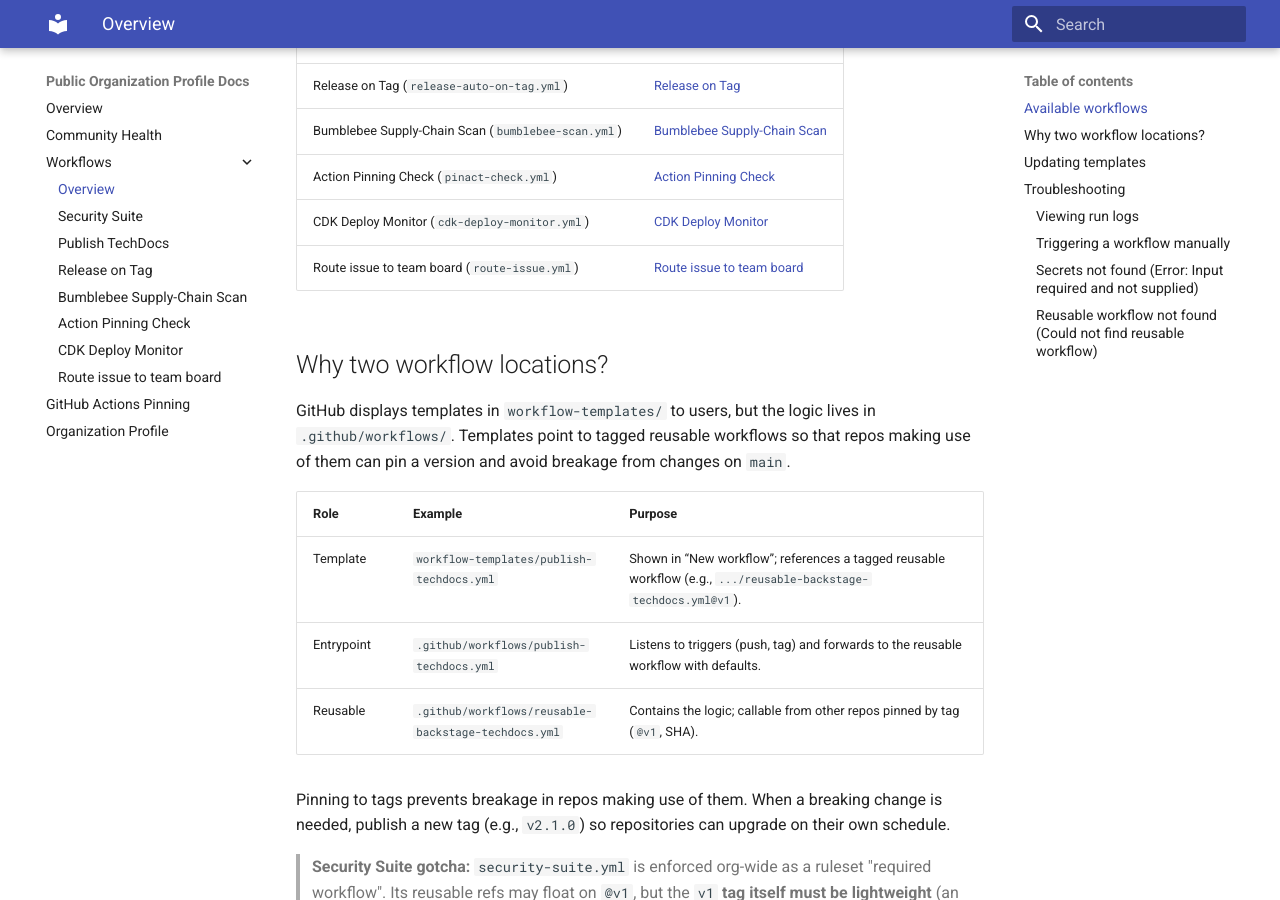
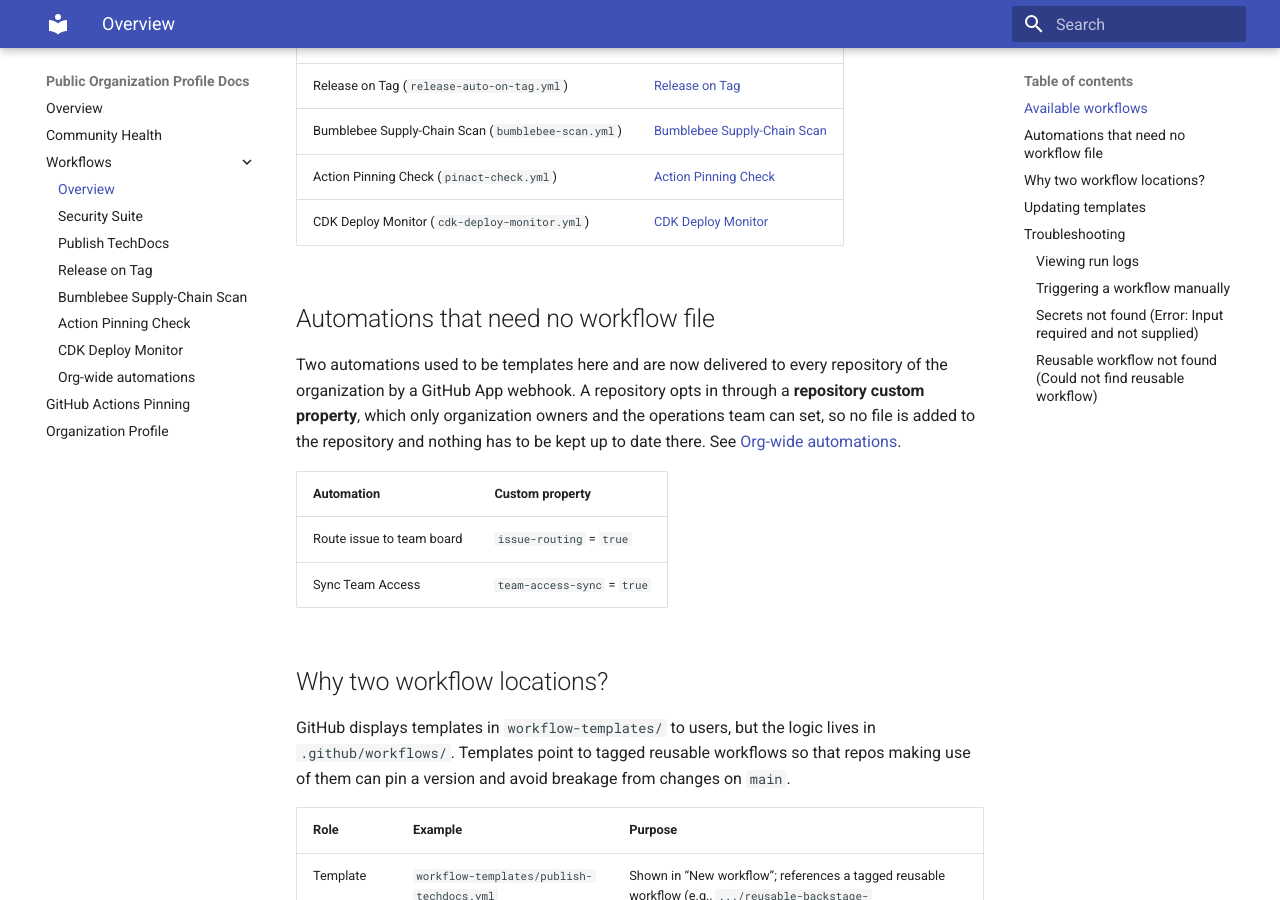
Before and after one commit to geolonia/.github, an MkDocs documentation site: the page built from docs/workflows.md, in a window 1280 px wide and 900 px high, scrolled down 421 px. Built offline with MkDocs 1.6.1 and Material for MkDocs 9.7.7, drawn with Linux system fonts in a browser that asks for light colours.

Commit message:
chore: retire the route-issue and sync-team-access templates in favour of the org-wide webhook (#149)
Issue routing and the team-access nudge are now delivered to every repository
by a GitHub App webhook, gated per repository on the custom properties
issue-routing and team-access-sync. A repository no longer needs a workflow
file or access to the dispatch secrets to take part.

- Remove workflow-templates/route-issue.yml and sync-team-access.yml with
  their .properties.json, so the "New workflow" picker stops offering files
  that would only produce a duplicate run.
- Remove this repository's own route-issue.yml caller; the property is set
  on this repository instead.
- Keep both reusables for the repositories that still call them at a SHA pin,
  marked as retained for existing callers only; they go with the last caller.
- Replace docs/workflows/route-issue.md with docs/workflows/org-wide-automations.md
  (how to opt in through the custom property, what a repository no longer
  needs, troubleshooting) and point the workflows overview and mkdocs at it.
- Adjust comments in dependabot.yml and zizmor.yml that used route-issue.yml
  as their example.

```diff
--- a/docs/workflows.md
+++ b/docs/workflows.md
@@ -14,7 +14,20 @@ under `.github/workflows/`.
 | Bumblebee Supply-Chain Scan (`bumblebee-scan.yml`) | [Bumblebee Supply-Chain Scan](workflows/bumblebee-scan.md) |
 | Action Pinning Check (`pinact-check.yml`) | [Action Pinning Check](workflows/pinact-check.md) |
 | CDK Deploy Monitor (`cdk-deploy-monitor.yml`) | [CDK Deploy Monitor](workflows/cdk-deploy-monitor.md) |
-| Route issue to team board (`route-issue.yml`) | [Route issue to team board](workflows/route-issue.md) |
+
+## Automations that need no workflow file
+
+Two automations used to be templates here and are now delivered to every
+repository of the organization by a GitHub App webhook. A repository opts in
+through a **repository custom property**, which only organization owners and
+the operations team can set, so no file is added to the repository and nothing
+has to be kept up to date there. See
+[Org-wide automations](workflows/org-wide-automations.md).
+
+| Automation | Custom property |
+| --- | --- |
+| Route issue to team board | `issue-routing` = `true` |
+| Sync Team Access | `team-access-sync` = `true` |
 
 ## Why two workflow locations?
 
--- a/mkdocs.yml
+++ b/mkdocs.yml
@@ -10,7 +10,7 @@ nav:
       - Bumblebee Supply-Chain Scan: workflows/bumblebee-scan.md
       - Action Pinning Check: workflows/pinact-check.md
       - CDK Deploy Monitor: workflows/cdk-deploy-monitor.md
-      - Route issue to team board: workflows/route-issue.md
+      - Org-wide automations: workflows/org-wide-automations.md
   - GitHub Actions Pinning: github-actions-pinning.md
   - Organization Profile: profile.md
 docs_dir: docs
--- a/zizmor.yml
+++ b/zizmor.yml
@@ -9,7 +9,7 @@
 # filename (optionally `name.yml:line` or `name.yml:line:col`); globs like
 # `*.yml` are NOT supported. So an entry suppresses a rule only in files
 # with that basename. That is ideal for the org-standard workflows that are
-# copied into many repos (route-issue.yml, publish-techdocs.yml, ...), but
+# copied into many repos (publish-techdocs.yml, security-suite.yml, ...), but
 # it cannot disable a rule everywhere. Prefer fixing over ignoring; keep
 # every entry below justified.
 #
@@ -18,7 +18,7 @@
 # rules:
 #   template-injection:
 #     ignore:
-#       - route-issue.yml   # title/body only reaches a trusted internal step
+#       - publish-techdocs.yml   # one-line justification for the exception
 rules:
   # unpinned-uses policies are matched by repo pattern (owner/repo, owner/*,
   # *), NOT by filename, so this applies org-wide (unlike the `ignore` list
```
Also changed, not shown: .serena/memories/project_structure.md (+1 -3 lines), .serena/memories/reusable_workflows.md (+1 -1 lines), docs/workflows/org-wide-automations.md (added, +67 -0 lines), docs/workflows/route-issue.md (deleted, +0 -64 lines), 8 other files.
